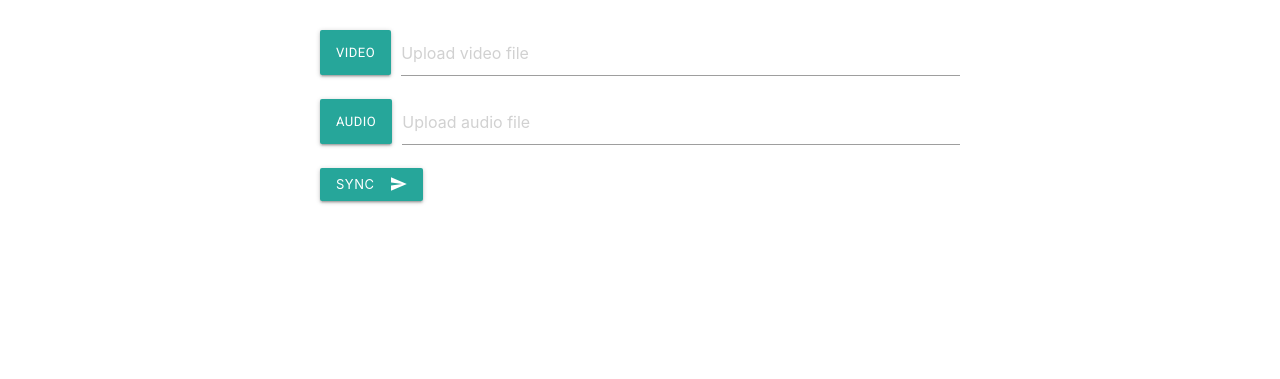
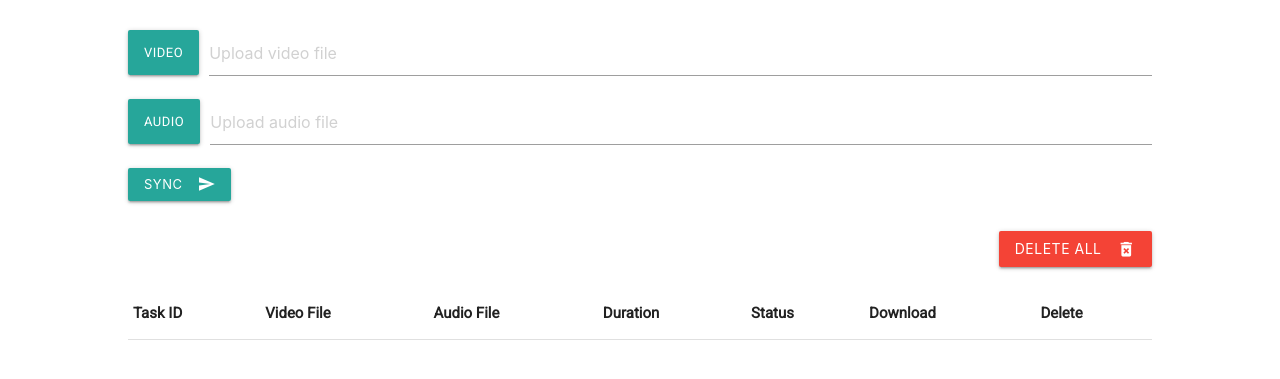
Before and after one commit to huntingzuez/syncMate, a Django app: page /upload/ in a window 1280 px wide. Shown: the part 166-545 px from the top of the page. Run offline with Django 4.2, Linux system fonts and the light colour scheme; lists and menus that the app fills with data are empty.

Commit message:
updated apis and django views

```diff
--- a/app/forms.py
+++ b/app/forms.py
@@ -1,5 +1,21 @@
 from django import forms
+from django.core.exceptions import ValidationError
+import os
 
 class FileUploadForm(forms.Form):
     videoFile = forms.FileField(allow_empty_file=False, label='Upload Video File', required=True)
     audioFile = forms.FileField(allow_empty_file=False, label='Upload Audio File', required=True)
+
+    def clean_audioFile(self):
+        audio_file = self.cleaned_data['audioFile']
+        ext = os.path.splitext(audio_file.name)[1]  # Extract the file extension
+        if ext.lower() != '.wav':
+            raise ValidationError("Audio file must be a .wav file")
+        return audio_file
+
+    def clean_videoFile(self):
+        video_file = self.cleaned_data['videoFile']
+        ext = os.path.splitext(video_file.name)[1]  # Extract the file extension
+        if ext.lower() != '.mp4':
+            raise ValidationError("Video file must be a .mp4 file")
+        return video_file
--- a/app/urls.py
+++ b/app/urls.py
@@ -8,4 +8,6 @@ urlpatterns = [
     path('api/upload/', views.FileUploadAPIView.as_view(), name='api_file_upload'),
     path('api/sync/<uuid:task_id>/status/', views.SyncTaskAPIView.as_view(), name='api_sync_task_status'),
     path('download/<uuid:task_id>/', views.download_synced_file, name='download_synced_file'),
+    path('delete_task/', views.delete_task, name='delete_all_tasks'),
+    path('delete_task/<uuid:task_id>/', views.delete_task, name='delete_task'),
 ]
--- a/app/views.py
+++ b/app/views.py
@@ -1,3 +1,4 @@
+from typing import Any
 from django.shortcuts import render
 from django.urls import reverse_lazy
 from django.views.generic.edit import FormView
@@ -8,13 +9,13 @@ from rest_framework import status
 from app.serializers import FileUploadSerializer, SyncTaskSerializer
 from django.http import JsonResponse
 import os
+import shutil
 from django.conf import settings
 from app.models import SyncTask
 import uuid
 from app.tasks import syncing_task
 from django.http import FileResponse, Http404
-from django.shortcuts import get_object_or_404
-
+from django.shortcuts import get_object_or_404, redirect
 # Create your views here.
 
 
@@ -24,6 +25,7 @@ def index(request):
         'headline': 'Welcome to My Django Template View',
         'content': 'This is a sample content for Django Template View.',
     }
+    context["tasks"] = SyncTask.objects.all()
     return render(request, 'index.html', context)
 
 class FileUploadView(FormView):
@@ -86,3 +88,50 @@ def download_synced_file(request, task_id):
         return response
     else:
         raise Http404("File not found.")
+
+
+def delete_task(request, task_id=None):
+    if task_id:
+        # Delete a specific task
+        task = get_object_or_404(SyncTask, task_id=task_id)
+        delete_task_files(task)
+        task.delete()
+    else:
+        # Delete all tasks
+        for task in SyncTask.objects.all():
+            delete_task_files(task)
+            task.delete()
+        clean_directories()
+
+    # Redirect to a success page or the home page after deletion
+    return redirect('index')  # Replace 'home' with your home page's name
+
+def delete_task_files(task):
+    # Helper function to delete files from the file system
+    if task.audio_file:
+        if os.path.isfile(task.audio_file.path):
+            os.remove(task.audio_file.path)
+    if task.video_file:
+        if os.path.isfile(task.video_file.path):
+            os.remove(task.video_file.path)
+    if task.synced_file:
+        if os.path.isfile(task.synced_file.path):
+            os.remove(task.synced_file.path)
+
+def clean_directories():
+    # Function to clean up the directories
+    directories = ['audio_files', 'video_files', 'result']
+    for directory in directories:
+        dir_path = os.path.join(settings.MEDIA_ROOT, directory)
+        if os.path.exists(dir_path):
+            shutil.rmtree(dir_path)
+            os.makedirs(dir_path)
+
+from django import template
+from django.utils.timesince import timesince
+register = template.Library()
+
+@register.filter(name='sub')
+def subtract(value, arg):
+    """Subtracts the arg from value."""
+    return timesince(value, arg)
--- a/templates/index.html
+++ b/templates/index.html
@@ -24,12 +24,30 @@
       color: white;
     }
 
-    .form-container {
+    .form-container, .table-container {
       margin-top: 2rem;
-      width: 50%;
+      width: 80%;
       margin-left: auto;
       margin-right: auto;
     }
+
+    .loader {
+    border: 4px solid #f3f3f3; /* Light grey */
+    border-top: 4px solid #3498db; /* Blue */
+    border-radius: 50%;
+    width: 20px;
+    height: 20px;
+    animation: spin 2s linear infinite;
+    display: inline-block; /* Makes the loader inline */
+    vertical-align: middle; /* Aligns it vertically to the middle */
+  }
+
+  @keyframes spin {
+    0% { transform: rotate(0deg); }
+    100% { transform: rotate(360deg); }
+  }
+
+
   </style>
 </head>
 
@@ -65,6 +83,61 @@
     </form>
   </div>
 
+<!-- Table Container -->
+<div class="container table-container">
+  <div class="row right-align">
+    <form action="{% url 'delete_all_tasks' %}" method="post">
+      {% csrf_token %}
+      <button type="submit" class="btn waves-effect waves-light red">
+        Delete All
+        <i class="material-icons right">delete_forever</i>
+      </button>
+    </form>
+  </div>
+  <table class="highlight responsive-table">
+    <thead>
+      <tr>
+        <th>Task ID</th>
+        <th>Video File</th>
+        <th>Audio File</th>
+        <th>Duration</th> <!-- Added Duration header -->
+        <th>Status</th>
+        <th>Download</th>
+        <th>Delete</th>
+
+      </tr>
+    </thead>
+    <tbody>
+      <!-- Rows for tasks -->
+      {% for task in tasks %}
+      <tr>
+        <td>{{ task.id }}</td>
+        <td>{{ task.video_file }}</td>
+        <td>{{ task.audio_file }}</td>
+        <td>{{ task.duration }}</td>
+        <td>
+          {% if task.status == 1 %}
+            <span>{{ task.get_status_display }}</span> <!-- Status text -->
+            <div class="loader"></div> <!-- Loading animation -->
+          {% else %}
+            {{ task.get_status_display }}
+          {% endif %}
+        </td>
+        <td>
+          {% if task.status == 3 %}
+            <a href="{% url 'download_synced_file' task_id=task.task_id %}">Download</a>
+          {% else %}
+            <span class="grey-text">Download</span>
+          {% endif %}
+        </td>
+        <td><a href="{% url 'delete_task' task_id=task.task_id %}" class="red-text">
+          Delete</a></td>
+      </tr>
+      {% endfor %}
+    </tbody>
+  </table>
+</div>
+
   <script type="text/javascript" src="https://code.jquery.com/jquery-3.6.0.min.js"></script>
   <script src="https://cdnjs.cloudflare.com/ajax/libs/materialize/1.0.0/js/materialize.min.js"></script>
 </body>
```
Also changed, not shown: app/models.py (+13 -0 lines), app/serializers.py (+14 -2 lines), db.sqlite3 (added).
